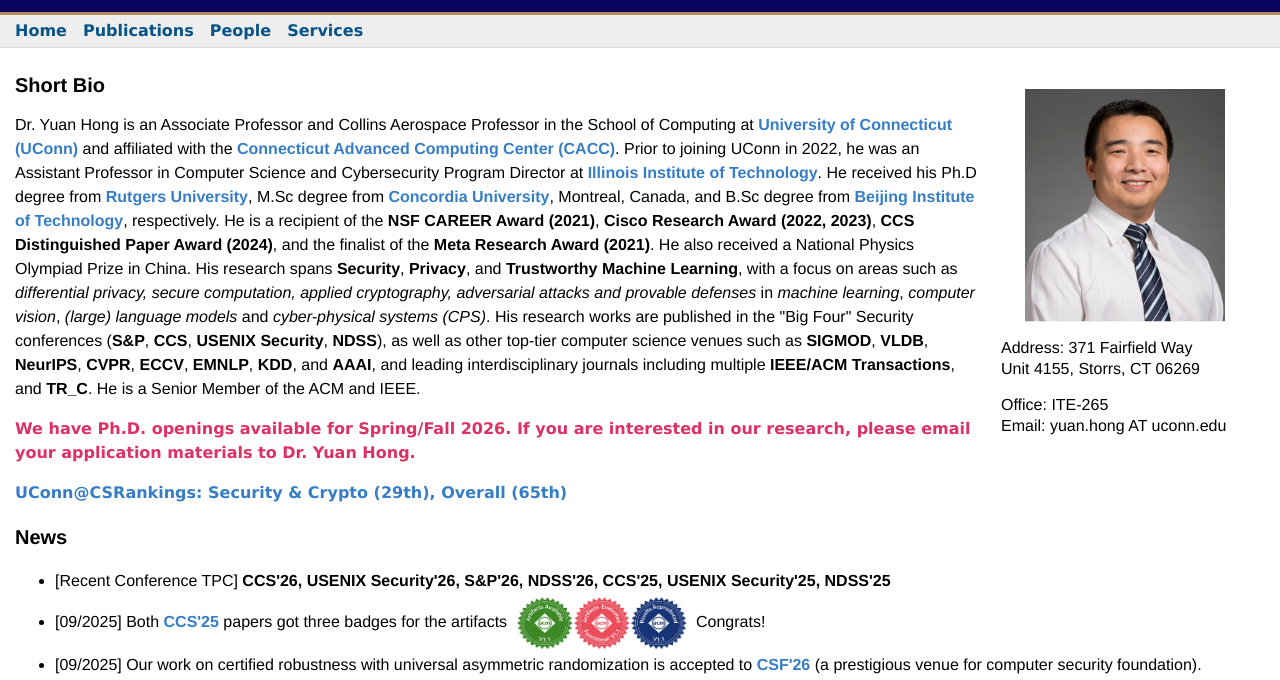
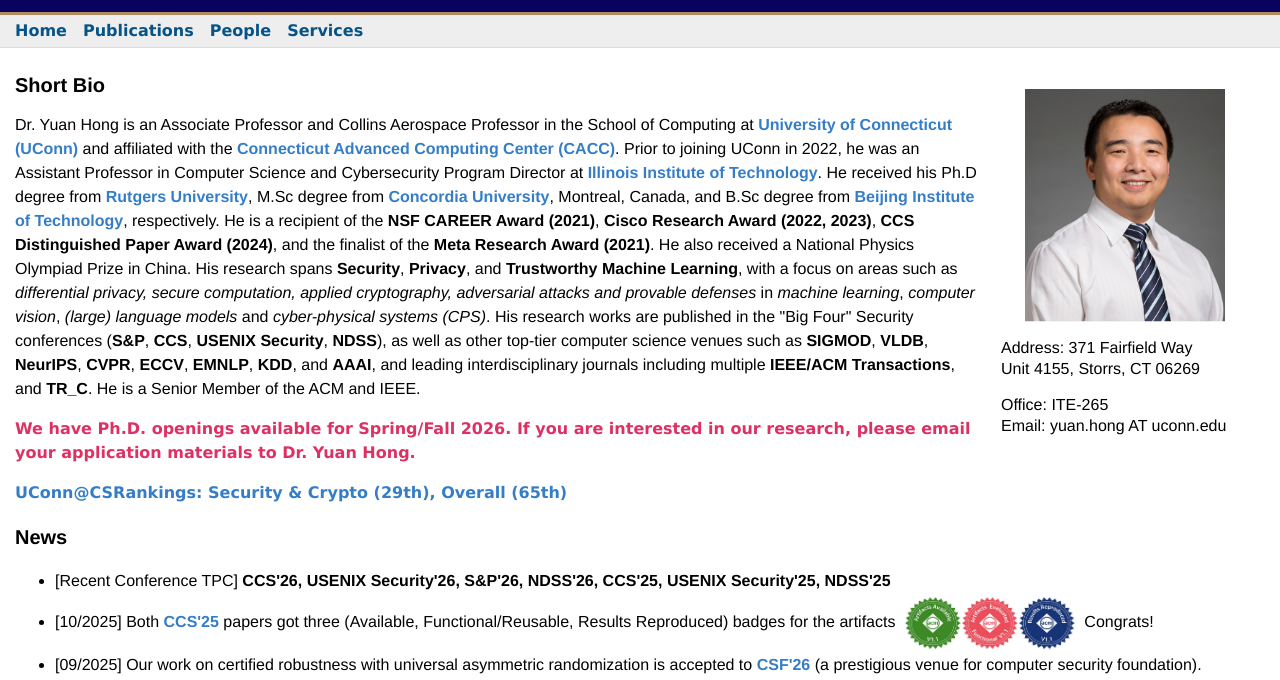
Before and after one commit to yhongcs/yhongcs.github.io, a plain HTML site: page index.html in a window 1280 px wide. Shown: the part 118-798 px from the top of the page. Drawn offline with nearby package versions, Linux system fonts and the light colour scheme.

Commit message:
Add files via upload

```diff
--- a/index.html
+++ b/index.html
@@ -101,7 +101,7 @@ referrerPolicy="no-referrer-when-downgrade"></a></div></noscript>
 
 			<li class="STYLE18">[Recent Conference TPC] <strong>CCS'26, USENIX Security'26, S&P'26, NDSS'26, CCS'25, USENIX Security'25, NDSS'25</strong></li>
 
-<li class="STYLE18">[09/2025] Both <font color="#357EC7"><strong>CCS'25</strong></font> papers got three badges for the artifacts <img src="badge.png" width="180" height="60"/> Congrats!</li>
+<li class="STYLE18">[10/2025] Both <font color="#357EC7"><strong>CCS'25</strong></font> papers got three (Available, Functional/Reusable, Results Reproduced) badges for the artifacts <img src="badge.png" width="180" height="60"/> Congrats!</li>
 
 <li class="STYLE18">[09/2025] Our work on certified robustness with universal asymmetric randomization is accepted to <font color="#357EC7"><strong>CSF'26</strong></font> (a prestigious venue for computer security foundation). Congrats to Hanbin!</li>
 
```
